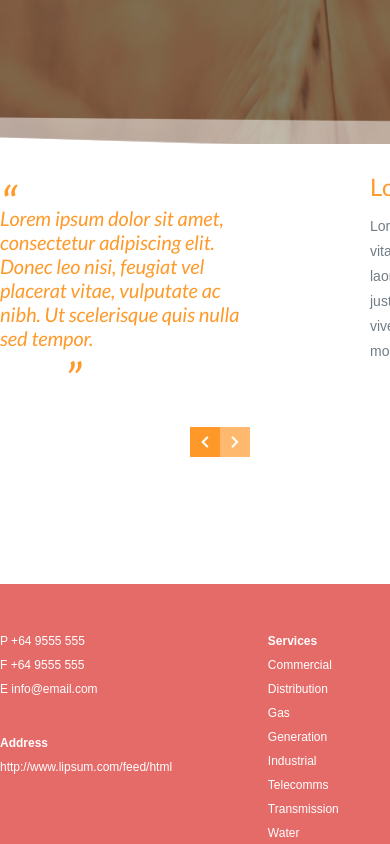
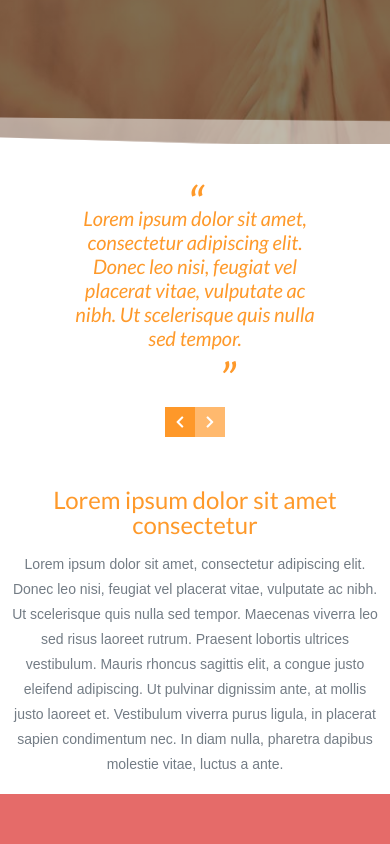
Before and after one commit to Grois333/landing-page-design, a plain HTML site: page index.html in a window 390 px wide. Shown: the part 726-1570 px from the top of the page. Drawn offline with Linux system fonts and the light colour scheme.

Commit message:
Added Section Media Queries

```diff
--- a/css/style.css
+++ b/css/style.css
@@ -428,7 +428,14 @@ footer .footer-container{
 }
 
 
+@media all and (max-width:1000px){
 
+    .section-container{
+        width: auto;
+        text-align: center;
+    }
+
+}
 
 
 @media all and (max-width:900px){
@@ -436,6 +443,35 @@ footer .footer-container{
     nav{
         margin-left: 150px;
     }
+}
+
+
+@media all and (max-width:870px){
+
+    .section-container{
+        flex-direction: column;
+        height: 470px;
+    }
+
+    .quote{
+
+        margin: auto;
+
+    }
+
+    .info{
+
+        margin: auto;
+        margin-top: 50px;
+
+    }
+
+    .buttons{
+        margin: 0 auto;
+        float: none;
+        justify-content: center;
+    }
+
 }
 
 
@@ -496,10 +532,6 @@ footer .footer-container{
         padding: 0 !important;
     }
 
-    header .container{
-
-        /* flex-direction: row; */
-    }
 
     header .menu-btn{
         display: block;
@@ -680,11 +712,47 @@ footer .footer-container{
 }
 
 
+@media all and (max-width:610px){
+
+    .info{
+        width: auto;
+        padding: 0 10px;
+    }
+}
+
+@media all and (max-width:460px){
+
+    .section-container{
+
+        margin-bottom: 150px;
+    }
+}
+
+
+@media all and (max-width:430px){
+
+    .section-container{
+
+        margin-bottom: 150px;
+    }
+}
+
+
 @media all and (max-width:410px){
 
     .text{
         width: auto;
+        padding: 0 20px;
     }
 
 
 }
+
+@media all and (max-width:380px){
+
+    .section-container{
+
+        margin-bottom: 200px;
+    }
+
+}
```
